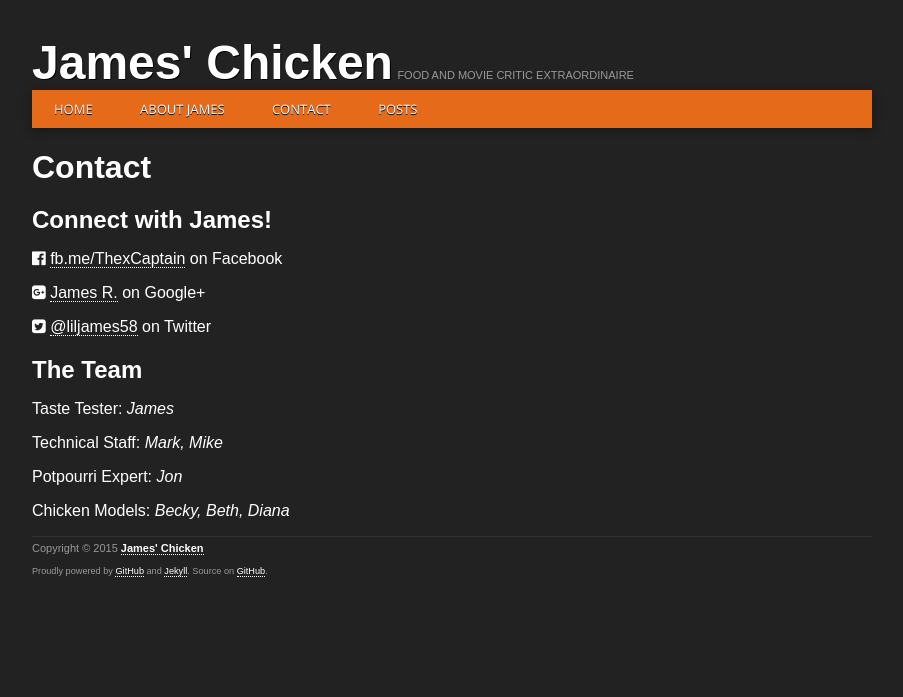
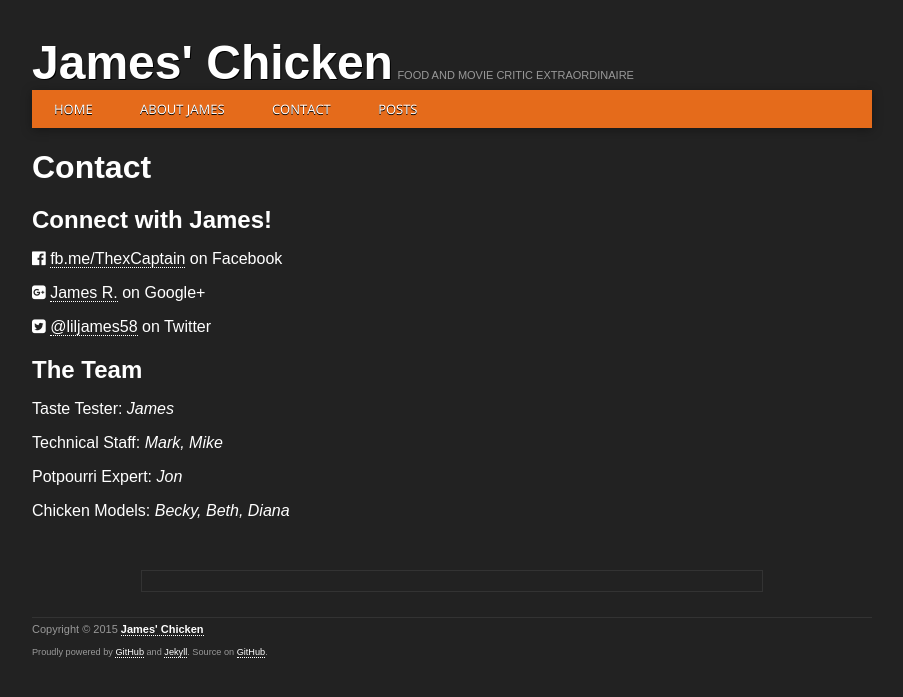
Before and after one commit to jameschicken/jameschicken.com, a Jekyll site: the page built from contact.md, in a window 1280 px wide. Shown: the top 697 px of the page, without its empty margins (188-1091 px from the left). Built offline with Jekyll 4.4.1, drawn with Linux system fonts in a browser that asks for light colours; nearby versions of some CDN libraries; some web fonts are replaced; comment, search, counter and statistics services are not loaded.

Commit message:
Turn on Disqus

```diff
--- a/_config.yml
+++ b/_config.yml
@@ -1,3 +1,3 @@
 title: James' Chicken
 tagline: Food and Movie Critic Extraordinaire
-disqus_enabled: false
+disqus_enabled: true
```
